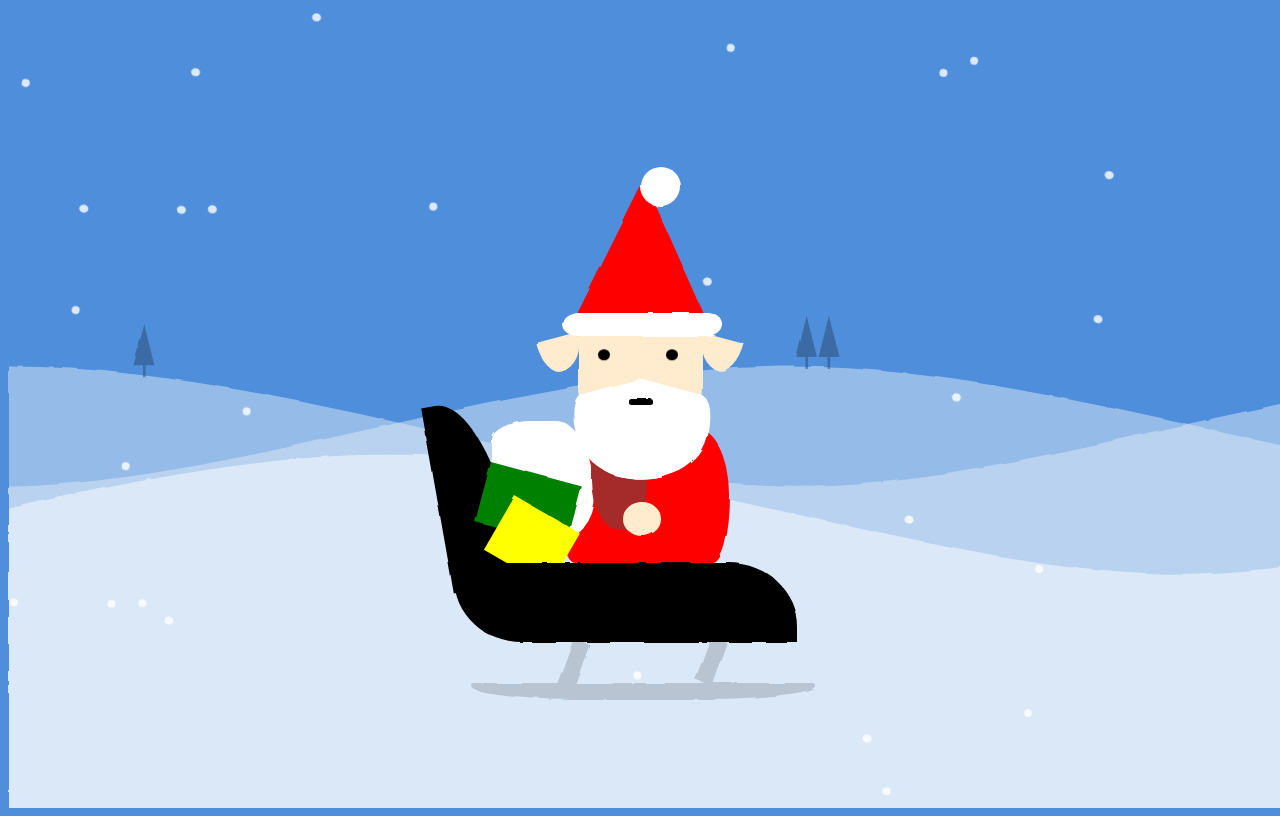
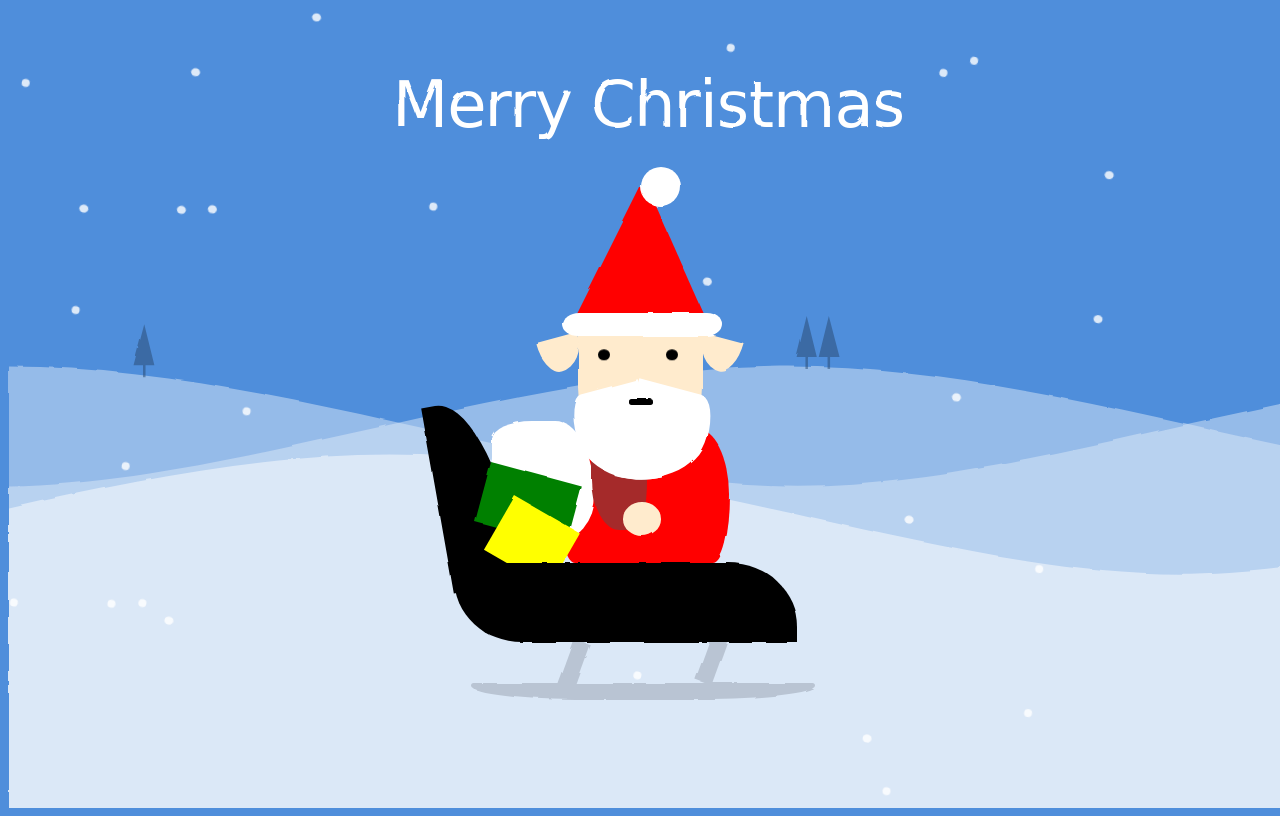
Before and after one commit to mengmayang/smallApp, a plain HTML site: page MerryChristmas/index.html in a window 1280 px wide. Drawn offline with Linux system fonts and the light colour scheme.

Commit message:
add title

```diff
--- a/MerryChristmas/index.html
+++ b/MerryChristmas/index.html
@@ -10,7 +10,7 @@
 		<div class="snow"></div>
 		<div class="container">
 			<header class="codrops-header">
-				<!-- <h1>Merry Christmas</h1> -->
+				<h1>Merry Christmas</h1>
 			</header>
 			<div class="content content--Santa">
 				<div class="mountain"></div>
```
